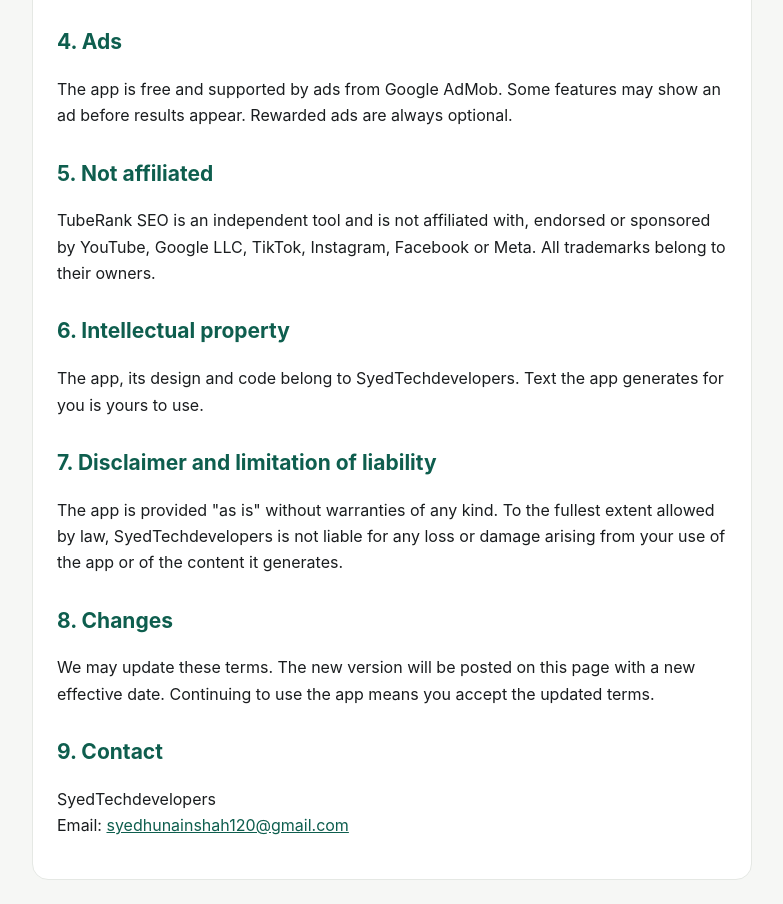
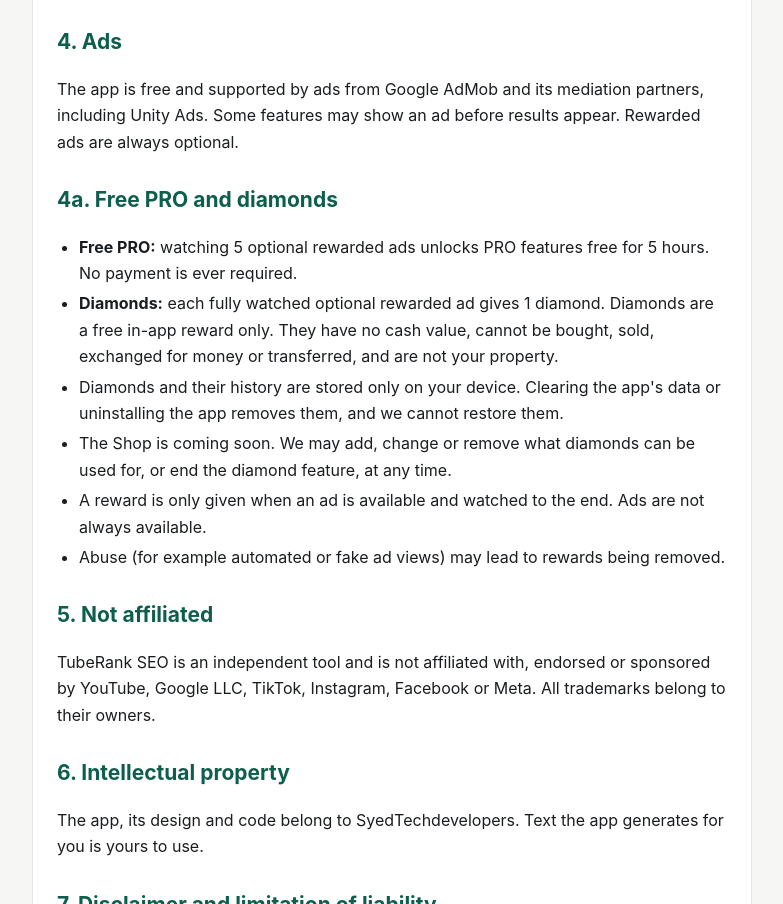
Before and after one commit to Syedhunainshah233/Syedhunainshah233.github.io, a plain HTML site: page tuberank-seo/terms.html in a window 1280 px wide. Shown: the part 895-1799 px from the top of the page, without its empty margins (248-1031 px from the left). Drawn offline with Linux system fonts and the light colour scheme.

Commit message:
TubeRank SEO terms: free PRO, diamonds, Unity Ads
Co-Authored-By: Claude Opus 5.5 <noreply@anthropic.com>
Claude-Session: https://claude.ai/code/session_01DFJNJfNxs74JZx1jYbHPhs

```diff
--- a/tuberank-seo/terms.html
+++ b/tuberank-seo/terms.html
@@ -19,7 +19,7 @@
     </div>
     <div class="hero">
       <h1>Terms of Service</h1>
-      <p>TubeRank SEO · Effective 23 November 2026</p>
+      <p>TubeRank SEO · Effective 28 November 2026</p>
     </div>
   </div>
 </header>
@@ -41,7 +41,17 @@
     </ul>
 
     <h2>4. Ads</h2>
-    <p>The app is free and supported by ads from Google AdMob. Some features may show an ad before results appear. Rewarded ads are always optional.</p>
+    <p>The app is free and supported by ads from Google AdMob and its mediation partners, including Unity Ads. Some features may show an ad before results appear. Rewarded ads are always optional.</p>
+
+    <h2>4a. Free PRO and diamonds</h2>
+    <ul>
+      <li><b>Free PRO:</b> watching 5 optional rewarded ads unlocks PRO features free for 5 hours. No payment is ever required.</li>
+      <li><b>Diamonds:</b> each fully watched optional rewarded ad gives 1 diamond. Diamonds are a free in-app reward only. They have no cash value, cannot be bought, sold, exchanged for money or transferred, and are not your property.</li>
+      <li>Diamonds and their history are stored only on your device. Clearing the app's data or uninstalling the app removes them, and we cannot restore them.</li>
+      <li>The Shop is coming soon. We may add, change or remove what diamonds can be used for, or end the diamond feature, at any time.</li>
+      <li>A reward is only given when an ad is available and watched to the end. Ads are not always available.</li>
+      <li>Abuse (for example automated or fake ad views) may lead to rewards being removed.</li>
+    </ul>
 
     <h2>5. Not affiliated</h2>
     <p>TubeRank SEO is an independent tool and is not affiliated with, endorsed or sponsored by YouTube, Google LLC, TikTok, Instagram, Facebook or Meta. All trademarks belong to their owners.</p>
```
Also changed, not shown: tuberank-seo/privacy.html (+1 -1 lines).
